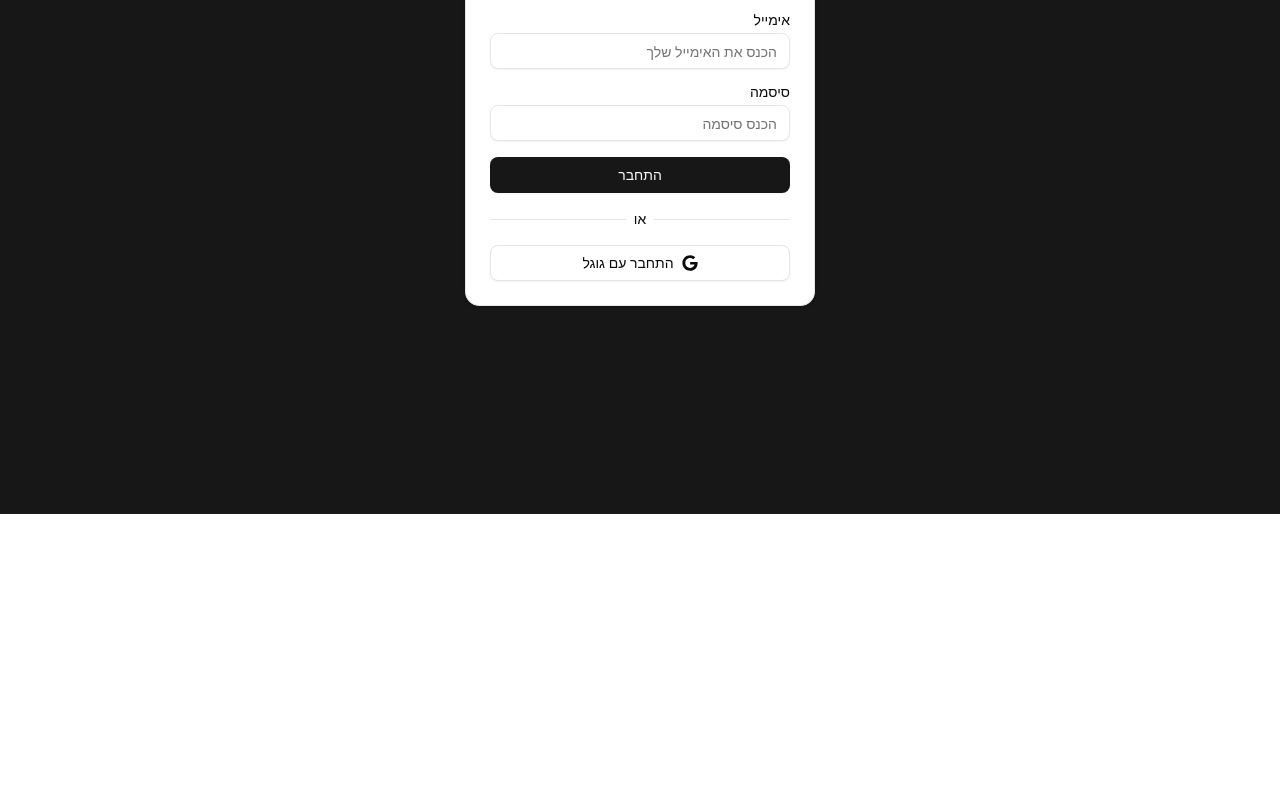
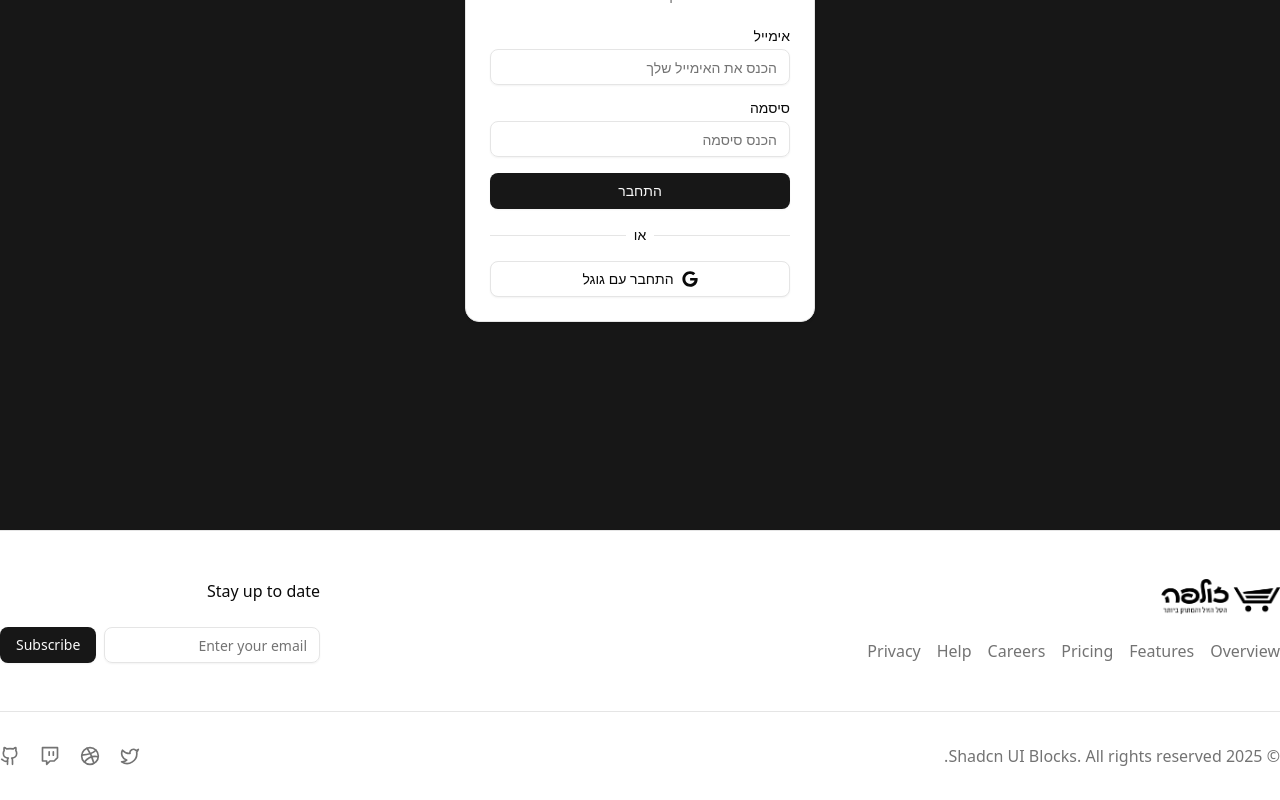
Before and after one commit to avrahamvais123/components, a Next.js app: page /login in a window 1280 px wide. Shown: the part 350-1150 px from the top of the page. Before the commit the page ends 864 px from the top, so only its background shows below. Built offline with nearby package versions, Linux system fonts and the light colour scheme.

Commit message:
feat: add Footer component and integrate it into the layout; update Hero component styles and refactor logo handling

```diff
--- a/app/globals.css
+++ b/app/globals.css
@@ -216,6 +216,10 @@
     @apply bg-background text-foreground;
   }
 
+  h1{
+    @apply text-4xl sm:text-5xl md:text-6xl lg:text-7xl md:leading-[1.2] font-semibold tracking-tighter;
+  }
+
   .full{
     @apply size-full;
   }
--- a/app/layout.js
+++ b/app/layout.js
@@ -2,6 +2,7 @@ import { Geist, Noto_Sans_Hebrew } from "next/font/google";
 import "./globals.css";
 import Providers from "./providers";
 import Header from "@/components/customized/header/Header";
+import Footer4 from "@/components/footer/Footer4";
 
 const geistSans = Geist({
   variable: "--font-geist-sans",
@@ -24,6 +25,7 @@ export default function RootLayout({ children }) {
         <Providers>
           <Header />
           {children}
+          <Footer4 />
         </Providers>
       </body>
     </html>
--- a/app/page.js
+++ b/app/page.js
@@ -1,7 +1,7 @@
 "use client";
 
 import Hero1 from "@/components/customized/hero/Hero1";
-import { ThemeToggle } from "@/components/customized/ThemeToggle";
+import { ThemeToggle } from "@/components/customized/utils/ThemeToggle";
 import Features6 from "@/components/features/Features6";
 import Features7 from "@/components/features/Features7";
 import { store } from "@/lib/signals-store";
@@ -15,7 +15,7 @@ export default function Home() {
   console.log("store: ", store);
 
   return (
-    <div className="h-dvh bg-muted">
+    <div className="bg-muted">
       <Hero1 />
       <Features6 />
       {/* <Features7 /> */}
--- a/components/customized/header/Header.jsx
+++ b/components/customized/header/Header.jsx
@@ -6,7 +6,7 @@ import { ArrowUpRight } from "lucide-react";
 
 const Header = () => {
   return (
-    <nav className="h-16 bg-background border-b sticky top-0 z-40">
+    <nav className="h-20 bg-background border-b sticky top-0 z-40">
       <div className="h-full flex items-center justify-between max-w-(--breakpoint-lg) mx-auto px-4 sm:px-6 lg:px-8">
         <div className="flex items-center gap-8">
           <Logo />
--- a/components/customized/header/logo.jsx
+++ b/components/customized/header/logo.jsx
@@ -1,27 +1,25 @@
-"use client";
+import { cn } from "@/lib/utils";
+import Image from "next/image";
 
-import Image from "next/image";
-import { ThemeToggle } from "../ThemeToggle";
-import { useTheme } from "next-themes";
-import { useMemo } from "react";
-
-export const Logo = () => {
+export const Logo = ({ className }) => {
   return (
-    <div className="relative h-9 w-[200px]">
+    <>
       <Image
         src="/images/logo-dark.png"
         alt="Logo light"
-        fill
-        className="object-contain dark:hidden"
+        width={200}
+        height={100}
+        className={cn("object-contain h-9 w-auto dark:hidden", className)}
         priority
       />
       <Image
         src="/images/logo-light.png"
         alt="Logo dark"
-        fill
-        className="object-contain hidden dark:block"
+        width={200}
+        height={100}
+        className={cn("object-contain h-9 w-auto hidden dark:block", className)}
         priority
       />
-    </div>
+    </>
   );
 };
--- a/components/customized/hero/Hero1.jsx
+++ b/components/customized/hero/Hero1.jsx
@@ -1,39 +1,47 @@
 import { Badge } from "@/components/ui/badge";
 import { Button } from "@/components/ui/button";
 import { ArrowUpRight, CirclePlay } from "lucide-react";
+import Image from "next/image";
 import Link from "next/link";
 import React from "react";
 
 const Hero1 = () => {
   return (
-    <div className="min-h-screen flex items-center justify-center px-6 bg-[url('/images/background-image.png')] bg-no-repeat bg-cover">
-      <div className="text-center max-w-3xl">
+    <section className="relative min-h-[calc(100dvh-5rem)] center px-6 overflow-hidden">
+      <Image
+        src="/images/background-image.png"
+        alt="background image"
+        fill
+        priority
+        className="absolute inset-0 object-cover"
+      />
+      <div className="absolute top-20 right-30 text-white max-w-3xl">
         {/* <Badge variant="secondary" className="rounded-full py-1 border-border" asChild>
           <Link href="#">
             Just released v1.0.0 <ArrowUpRight className="ml-1 size-4" />
           </Link>
         </Badge> */}
-        <h1
-          className="mt-6 text-4xl sm:text-5xl md:text-6xl lg:text-7xl md:leading-[1.2] font-semibold tracking-tighter">
-          זולפה - הסל הזל ביותר למשפחה שלך
+        <h1 className="mt-6">
+          זולפה - הסל הזול ביותר למשפחה שלך
         </h1>
-        <p className="mt-6 md:text-lg">
-          בזולפה תוכלו למצוא פירות וירקות,
-           מוצרי מזון יבשים, חד פעמי, מוצרי תינוקות, מוצרים לבית ועוד..
+        <p className="mt-6 md:text-lg max-w-100">
+          בזולפה תוכלו למצוא פירות וירקות, מוצרי מזון יבשים, חד פעמי, מוצרי
+          תינוקות, מוצרים לבית ועוד..
         </p>
-        <div className="mt-12 flex items-center justify-center gap-4">
+        <div className="mt-12 flex items-center gap-4">
           <Button size="lg" className="rounded-full text-base">
             Get Started <ArrowUpRight className="size-5" />
           </Button>
           <Button
             variant="outline"
             size="lg"
-            className="rounded-full text-base shadow-none">
+            className="rounded-full text-base shadow-none"
+          >
             <CirclePlay className="size-5" /> Watch Demo
           </Button>
         </div>
       </div>
-    </div>
+    </section>
   );
 };
 
--- /dev/null
+++ b/components/footer/Footer4.jsx
@@ -0,0 +1,103 @@
+import { Button } from "@/components/ui/button";
+import { Input } from "@/components/ui/input";
+import { Separator } from "@/components/ui/separator";
+import {
+  DribbbleIcon,
+  GithubIcon,
+  TwitchIcon,
+  TwitterIcon,
+} from "lucide-react";
+import Link from "next/link";
+import { Logo } from "../customized/header/logo";
+
+const footerLinks = [
+  {
+    title: "Overview",
+    href: "#",
+  },
+  {
+    title: "Features",
+    href: "#",
+  },
+  {
+    title: "Pricing",
+    href: "#",
+  },
+  {
+    title: "Careers",
+    href: "#",
+  },
+  {
+    title: "Help",
+    href: "#",
+  },
+  {
+    title: "Privacy",
+    href: "#",
+  },
+];
+
+const Footer4 = () => {
+  return (
+    <footer className="border-t">
+      <div className="max-w-(--breakpoint-xl) mx-auto">
+        <div className="py-12 flex flex-col sm:flex-row items-start justify-between gap-x-8 gap-y-10 px-6 xl:px-0">
+          <div>
+            {/* Logo */}
+            <Logo />
+
+            <ul className="mt-6 flex items-center gap-4 flex-wrap">
+              {footerLinks.map(({ title, href }) => (
+                <li key={title}>
+                  <Link
+                    href={href}
+                    className="text-muted-foreground hover:text-foreground"
+                  >
+                    {title}
+                  </Link>
+                </li>
+              ))}
+            </ul>
+          </div>
+
+          {/* Subscribe Newsletter */}
+          <div className="max-w-xs w-full">
+            <h6 className="font-medium">Stay up to date</h6>
+            <form className="mt-6 flex items-center gap-2">
+              <Input type="email" placeholder="Enter your email" />
+              <Button>Subscribe</Button>
+            </form>
+          </div>
+        </div>
+        <Separator />
+        <div className="py-8 flex flex-col-reverse sm:flex-row items-center justify-between gap-x-2 gap-y-5 px-6 xl:px-0">
+          {/* Copyright */}
+          <span className="text-muted-foreground">
+            &copy; {new Date().getFullYear()}{" "}
+            <Link href="/" target="_blank">
+              Shadcn UI Blocks
+            </Link>
+            . All rights reserved.
+          </span>
+
+          <div className="flex items-center gap-5 text-muted-foreground">
+            <Link href="#" target="_blank">
+              <TwitterIcon className="h-5 w-5" />
+            </Link>
+            <Link href="#" target="_blank">
+              <DribbbleIcon className="h-5 w-5" />
+            </Link>
+            <Link href="#" target="_blank">
+              <TwitchIcon className="h-5 w-5" />
+            </Link>
+            <Link href="#" target="_blank">
+              <GithubIcon className="h-5 w-5" />
+            </Link>
+          </div>
+        </div>
+      </div>
+    </footer>
+  );
+};
+
+export default Footer4;
```
Also changed, not shown: components/customized/utils/ThemeToggle.jsx (renamed from components/customized/ThemeToggle.jsx).
